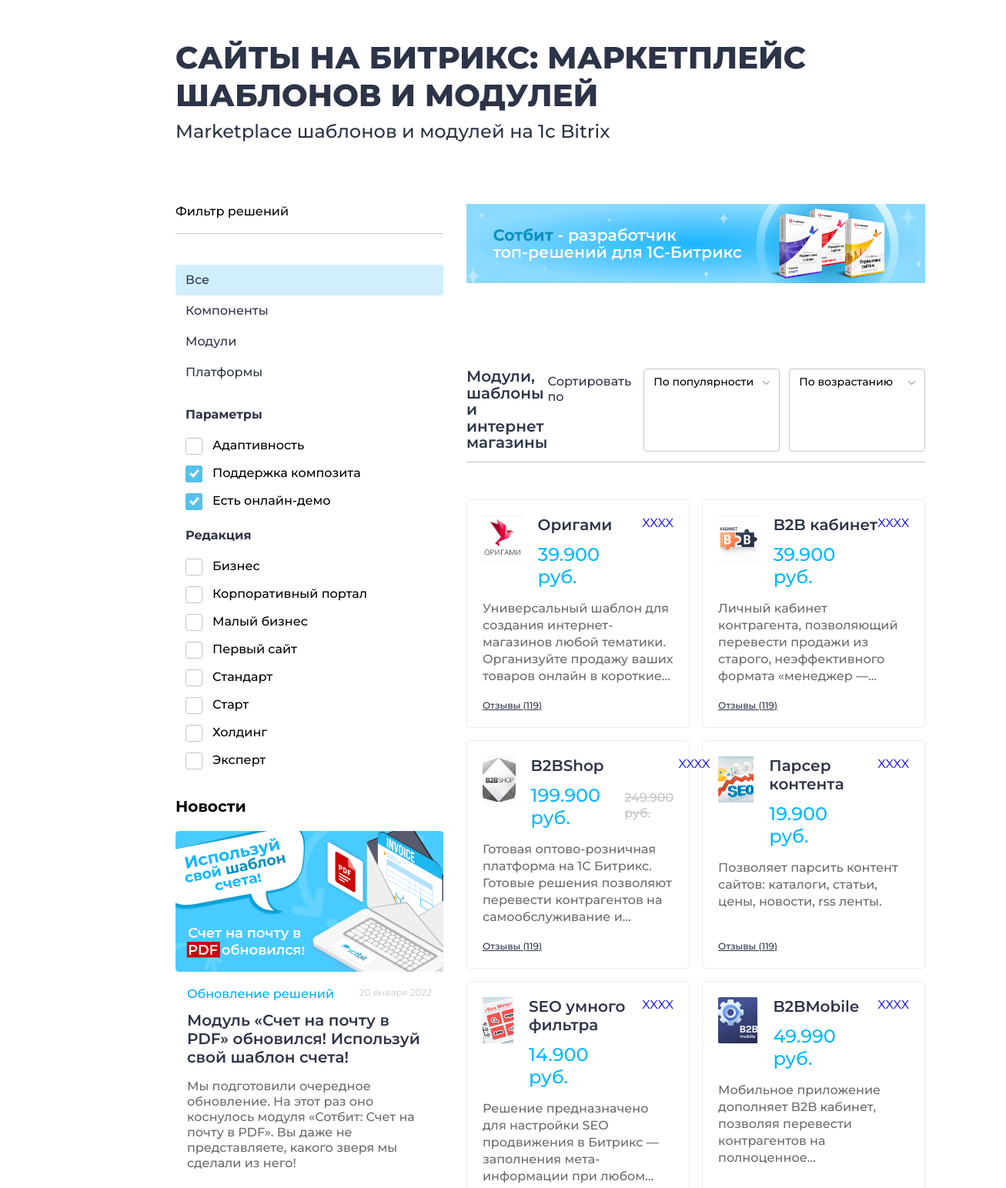
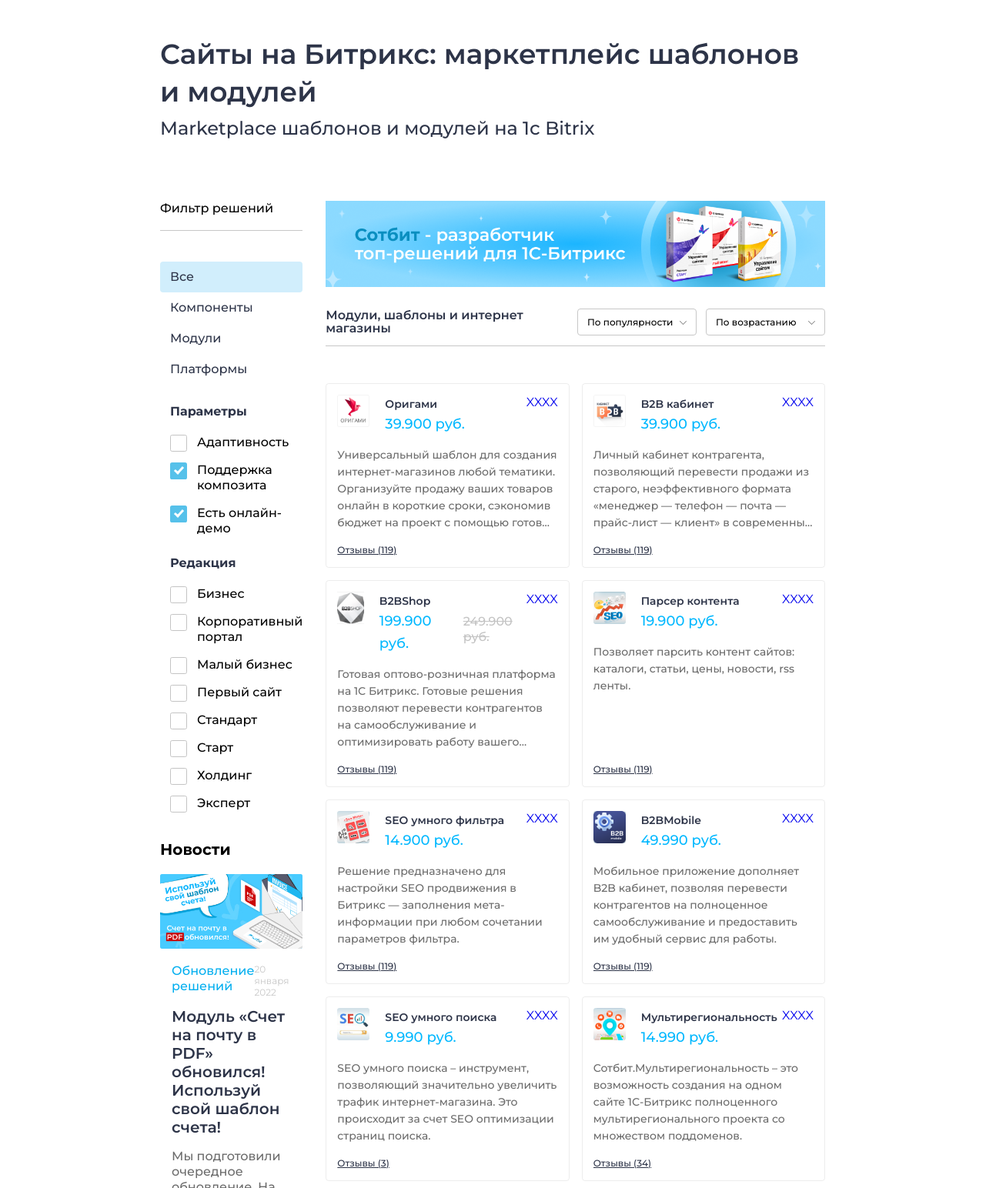
Before and after one commit to vladi2909/marketplace, a plain HTML site: page index.html in a window 1280 px wide. Shown: the top 1544 px of the page at 77% size, 1307 px wide, since content can reach past the window. Drawn offline with nearby package versions, Linux system fonts and the light colour scheme.

Commit message:
start adaptive

```diff
--- a/index.html
+++ b/index.html
@@ -104,7 +104,7 @@
                         <div class="news__cards">
                             <a class="news__card" href="#">
                                 <div class="news__banner">
-                                    <img src="./images/banner_telegram1.png" alt="news">
+                                    <img class="news__img" src="./images/banner_telegram1.png" alt="news">
                                 </div>
                                 <div class="content-wrap">
                                     <div class="subject">
@@ -115,13 +115,11 @@
                                     <p class="news__paragraph">Мы подготовили очередное обновление. На этот раз оно коснулось модуля «Сотбит: Счет на почту в PDF». Вы даже не представляете, какого зверя мы сделали из него!</p>
                                 </div>
                             </a>
-                            <a class="news__card" href="#"></a>
-                            <a class="news__card" href="#"></a>
                         </div>
                         <div class="news__cards">
                             <a class="news__card" href="#">
                                 <div class="news__banner">
-                                    <img src="./images/banner_telegram1.png" alt="news">
+                                    <img class="news__img" src="./images/banner_telegram1.png" alt="news">
                                 </div>
                                 <div class="content-wrap">
                                     <div class="subject">
@@ -132,13 +130,11 @@
                                     <p class="news__paragraph">Мы подготовили очередное обновление. На этот раз оно коснулось модуля «Сотбит: Счет на почту в PDF». Вы даже не представляете, какого зверя мы сделали из него!</p>
                                 </div>
                             </a>
-                            <a class="news__card" href="#"></a>
-                            <a class="news__card" href="#"></a>
                         </div>
                         <div class="news__cards">
                             <a class="news__card" href="#">
                                 <div class="news__banner">
-                                    <img src="./images/banner_telegram1.png" alt="news">
+                                    <img class="news__img" src="./images/banner_telegram1.png" alt="news">
                                 </div>
                                 <div class="content-wrap">
                                     <div class="subject">
@@ -149,8 +145,6 @@
                                     <p class="news__paragraph">Мы подготовили очередное обновление. На этот раз оно коснулось модуля «Сотбит: Счет на почту в PDF». Вы даже не представляете, какого зверя мы сделали из него!</p>
                                 </div>
                             </a>
-                            <a class="news__card" href="#"></a>
-                            <a class="news__card" href="#"></a>
                         </div>
                     </div>
 
--- a/style.css
+++ b/style.css
@@ -183,6 +183,10 @@
     text-decoration: none;
 }
 
+.news__img {
+    width: 100%;
+}
+
 .content-wrap {
     margin: 15px;
 }
@@ -237,7 +241,7 @@
 
 .advertisement {
     width: 100%;
-    height: 190px;
+    /* height: 190px; */
 }
 
 .advertisement__img {
@@ -535,7 +539,7 @@
 }
 
 .description {
-    padding: 40px 220px 40px 564px;
+    padding: 40px 220px 40px 595px;
     background-color: #EEF7FF;
 }
 
@@ -546,10 +550,6 @@
     line-height: 20px;
     color: #2D3448;
 }
-
-
-
-
 
 /* detail page */
 
@@ -769,3 +769,68 @@
     font-weight: 400;
     font-size: 12px;
 }
+
+/* adaptive */
+@media (max-width: 1440px) {
+    .marketplace-wrapper {
+        margin: 46px 200px 0;
+    }
+
+    .marketplace__title {
+        font-weight: 600;
+        font-size: 36px;
+        text-transform: inherit;
+    }
+
+    .sidebar {
+        max-width: 238px;
+    }
+
+    .features__title {
+        font-size: 16px;
+    }
+
+    .filter__title {
+        display: none;
+    }
+
+    .custom-select {
+        min-width: 153px;
+    }
+
+    .select-items div,
+    .select-selected {
+        font-size: 12px;
+    }
+
+    .grid__element {
+        padding: 14px;
+    }
+
+    .grid__logo {
+        width: 42px;
+        height: 42px;
+    }
+
+    .grid__tile {
+        font-size: 14px;
+    }
+
+    .grid__price-new {
+        margin-top: 0;
+        font-size: 18px;
+    }
+
+    .grid__excerpt {
+        font-size: 14px;
+    }
+
+
+    .description {
+        padding: 40px 200px 40px 410px;
+    }
+
+    .description__paragraph {
+        font-size: 14px;
+    }
+}
```
